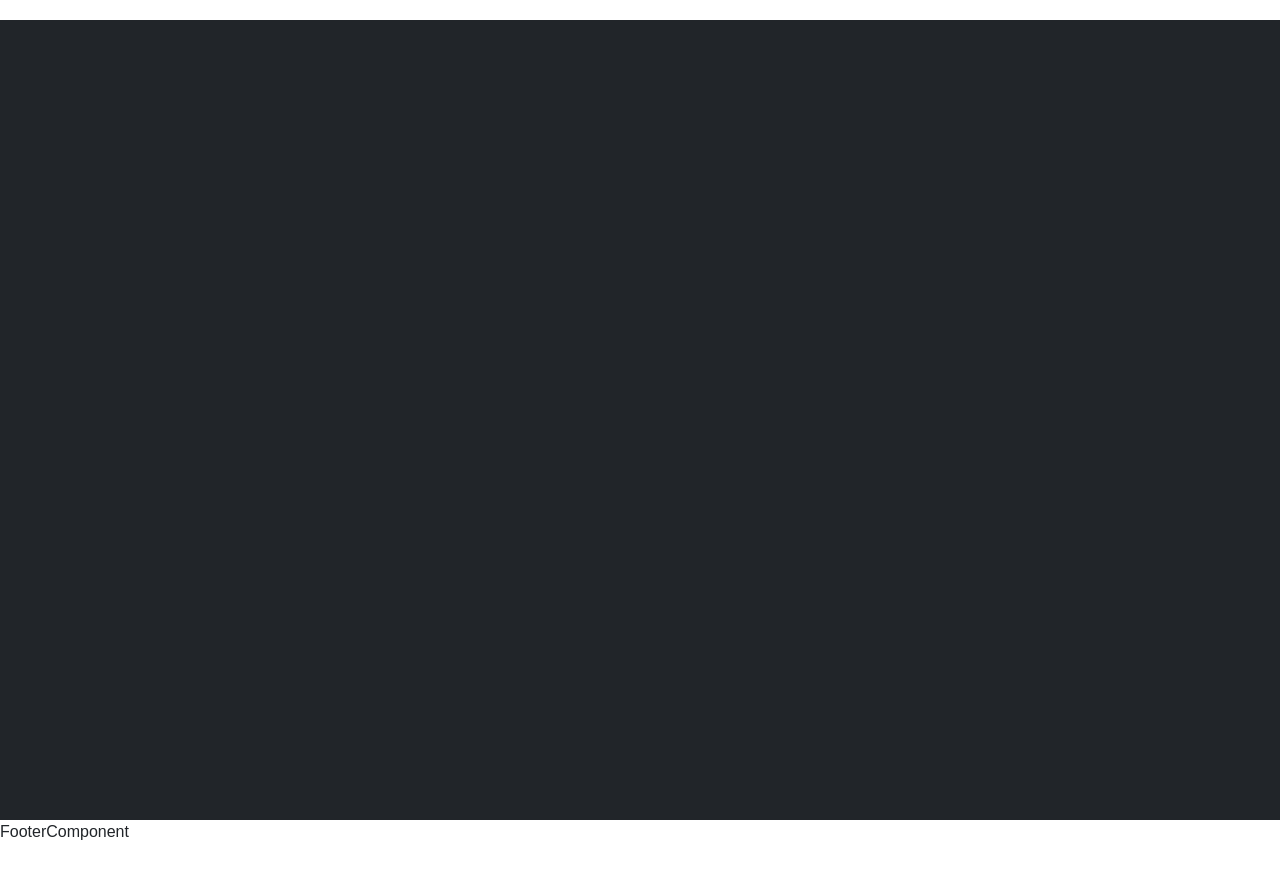
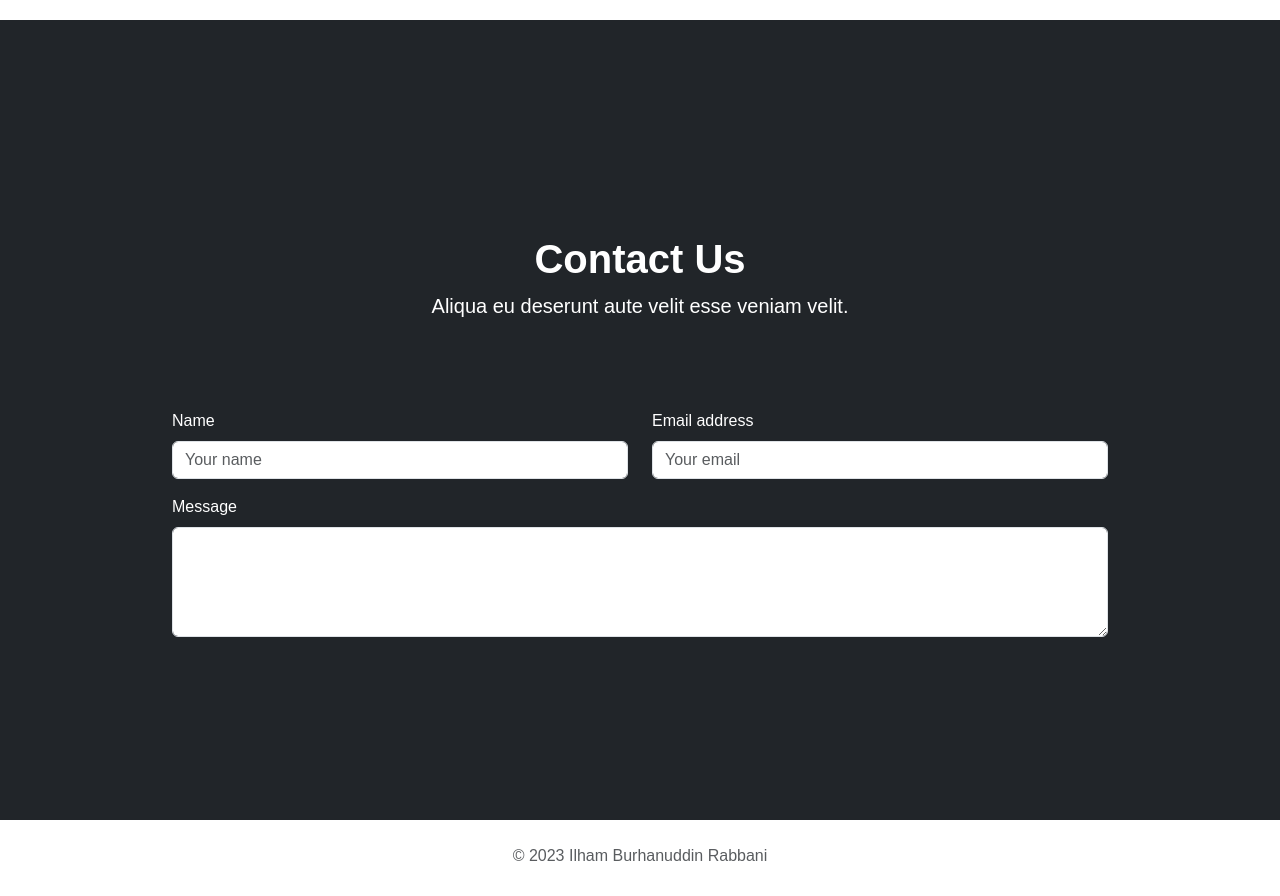
Before and after one commit to ilhambr05/KeDATech, a React (Vite) app: page / in a window 1280 px wide. Shown: the part 2380-3276 px from the top of the page. Before the commit the page ends 3224 px from the top, so only its background shows below. Built offline with nearby package versions, Linux system fonts and the light colour scheme.

Commit message:
section contact us + footer

```diff
--- a/src/components/FooterComponent.jsx
+++ b/src/components/FooterComponent.jsx
@@ -1,6 +1,10 @@
 const FooterComponent = () => {
 	return (
-		<div>FooterComponent</div>
+		<div>
+			<footer className="p-4 text-muted text-center text-small">
+				<p className="mb-1">© 2023 Ilham Burhanuddin Rabbani</p>
+			</footer>
+		</div>
 	)
 }
 
--- a/src/pages/HomePage.jsx
+++ b/src/pages/HomePage.jsx
@@ -1,4 +1,4 @@
-import { Container, Row, Col, Card, Button } from "react-bootstrap";
+import { Container, Row, Col, Card, Button, Form } from "react-bootstrap";
 
 import HeroBg from '../assets/hero-bg.png'
 import HeroImage from '../assets/hero.svg'
@@ -138,7 +138,43 @@ function HomePage() {
                     </Row>
                 </Container>
             </div>
-            <div id="contact" className="min-vh-100 bg-dark">
+            <div id="contact" className="min-vh-100  d-flex align-items-center px-5 bg-dark text-white">
+                <Container className="container-md">
+                    <Row className="g-5 py-5">
+                        <Col>
+                            <div className="text-center pb-md-4">
+                                <h1 className="fw-bold">Contact Us</h1>
+                                <p className="fs-5">Aliqua eu deserunt aute velit esse veniam velit.</p>
+                            </div>
+                        </Col>
+                    </Row>
+                    <Row>
+                        <Col>
+                            <Form>
+                                <Row>
+                                    <Col md={6}>
+                                        <Form.Group className="mb-3" controlId="contactForm.name">
+                                            <Form.Label>Name</Form.Label>
+                                            <Form.Control type="text" placeholder="Your name" />
+                                        </Form.Group>
+                                    </Col>
+                                    <Col md={6}>
+                                        <Form.Group className="mb-3" controlId="contactForm.email">
+                                            <Form.Label>Email address</Form.Label>
+                                            <Form.Control type="email" placeholder="Your email" />
+                                        </Form.Group>
+                                    </Col>
+                                </Row>
+                                <Col>
+                                    <Form.Group className="mb-3" controlId="contactForm.message">
+                                        <Form.Label>Message</Form.Label>
+                                        <Form.Control as="textarea" rows={4} />
+                                    </Form.Group>
+                                </Col>
+                            </Form>
+                        </Col>
+                    </Row>
+                </Container>
             </div>
         </>
     )
```
